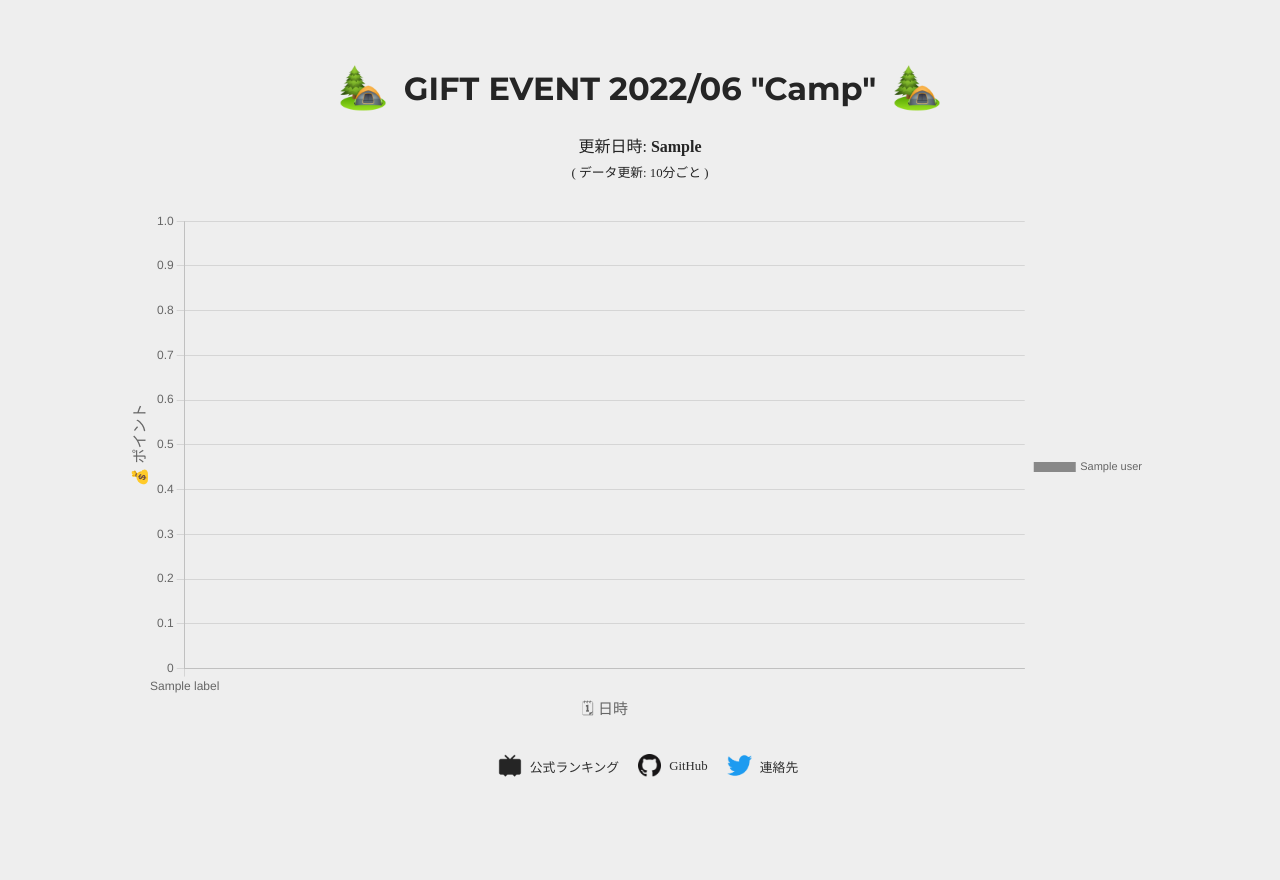
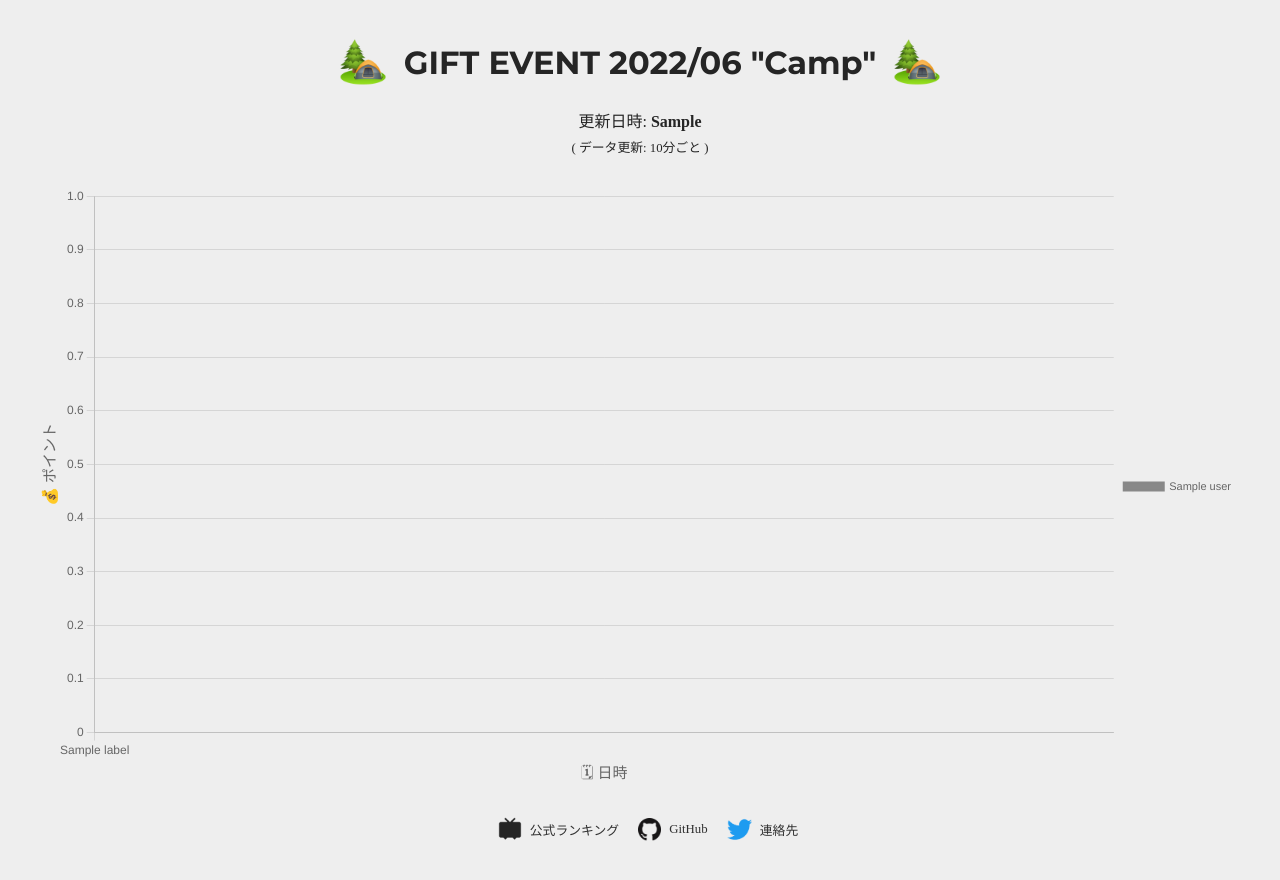
Before and after one commit to honishi/nico-gift-event-graph, a Flask app: template web/templates/index.html in a window 1280 px wide. Before the commit the page ends 777 px from the top, so only its background shows below. Run offline with Flask 2, Linux system fonts and the light colour scheme; the template is opened without the code that fills it: most values are stand-ins (such as "Sample title", 1, 10 or a date in 2020); some libraries are stand-ins or nearby versions.

Commit message:
adjust margin for body

```diff
--- a/web/static/styles/index.css
+++ b/web/static/styles/index.css
@@ -1,5 +1,5 @@
 body {
-    margin: 5% 10%;
+    margin: 3% 3%;
     color: #252525;
     background: #eeeeee;
 }
```
